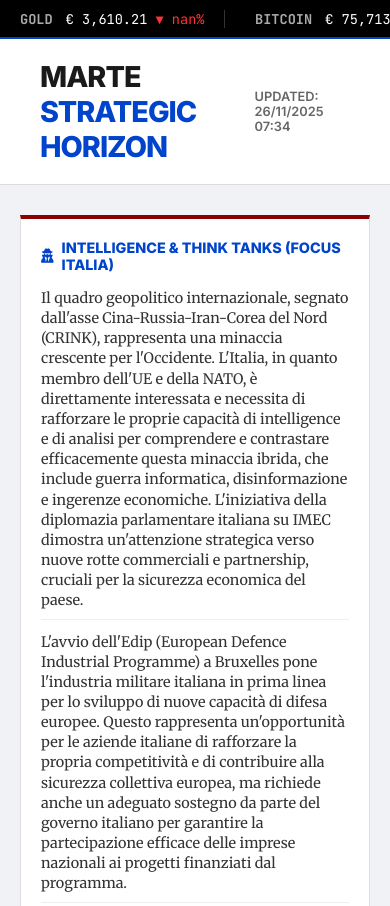
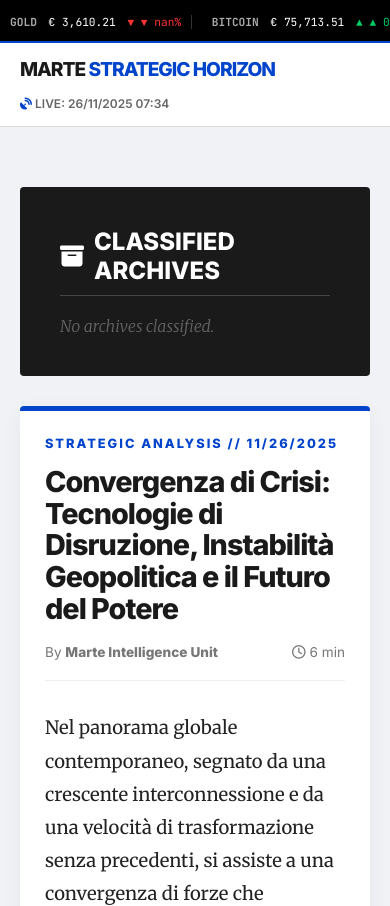
Before and after one commit to guglielmobrancato/il-sottobosco, a plain HTML site: page index.html in a window 390 px wide. Shown: the top 906 px of the page. Drawn offline with Linux system fonts and the light colour scheme.

Commit message:
Refactor index.html for enhanced layout and styles
Updated layout, styles, and functionality for improved user experience and mobile optimization.

```diff
--- a/index.html
+++ b/index.html
@@ -15,67 +15,110 @@
             --ticker-bg: #000000;
             --up: #00cc66;
             --down: #ff3333;
+            --border: #ddd;
         }
-        body { margin: 0; font-family: 'Merriweather', serif; background: var(--bg); color: #333; }
+
+        * { box-sizing: border-box; } /* Reset fondamentale per mobile */
+
+        body { margin: 0; font-family: 'Merriweather', serif; background: var(--bg); color: #333; overflow-x: hidden; }
 
         /* --- TICKER BAR --- */
-        .ticker-wrap { background: var(--ticker-bg); color: #fff; padding: 8px 0; font-family: 'JetBrains Mono', monospace; overflow: hidden; white-space: nowrap; border-bottom: 2px solid var(--accent); }
-        .ticker-item { display: inline-block; padding: 0 20px; font-size: 0.85rem; border-right: 1px solid #333; }
+        .ticker-wrap { background: var(--ticker-bg); color: #fff; padding: 10px 0; font-family: 'JetBrains Mono', monospace; overflow: hidden; white-space: nowrap; border-bottom: 2px solid var(--accent); position: relative; }
+        .ticker-item { display: inline-block; padding: 0 15px; font-size: 0.8rem; border-right: 1px solid #333; }
         .ticker-name { font-weight: bold; color: #aaa; margin-right: 5px; }
         .ticker-val { color: #fff; }
         .trend-up { color: var(--up); }
         .trend-down { color: var(--down); }
 
         /* --- HEADER --- */
-        header { background: var(--paper); padding: 20px 40px; display: flex; justify-content: space-between; align-items: center; border-bottom: 1px solid #ddd; }
-        .brand { font-family: 'Inter', sans-serif; font-size: 1.8rem; font-weight: 900; color: var(--dark); text-transform: uppercase; letter-spacing: -1px; }
-        .brand span { color: var(--accent); }
-        .meta { font-family: 'Inter', sans-serif; font-size: 0.8rem; color: #666; text-transform: uppercase; font-weight: 600; }
+        header { background: var(--paper); padding: 15px 20px; display: flex; justify-content: space-between; align-items: center; border-bottom: 1px solid var(--border); flex-wrap: wrap; gap: 10px; }
+        .brand { font-family: 'Inter', sans-serif; font-size: 1.4rem; font-weight: 900; color: var(--dark); text-transform: uppercase; letter-spacing: -1px; line-height: 1.2; }
+        .brand span { color: var(--accent); display: inline-block; }
+        .meta { font-family: 'Inter', sans-serif; font-size: 0.75rem; color: #666; text-transform: uppercase; font-weight: 600; text-align: right; }
 
         /* --- LAYOUT --- */
-        .container { max-width: 1400px; margin: 30px auto; display: grid; grid-template-columns: 350px 1fr; gap: 40px; padding: 0 20px; }
+        .container {
+            max-width: 1400px;
+            margin: 30px auto;
+            display: grid;
+            grid-template-columns: 350px 1fr; /* Desktop default */
+            gap: 40px;
+            padding: 0 20px;
+        }
 
         /* --- SIDEBAR (SEZIONI VERTICALI) --- */
-        .sidebar { display: flex; flex-direction: column; gap: 20px; }
+        .sidebar { display: flex; flex-direction: column; gap: 20px; order: 1; /* Desktop order */ }
 
-        .sector-card { background: var(--paper); border: 1px solid #ddd; padding: 20px; border-top: 4px solid var(--dark); }
-        .sector-title { font-family: 'Inter', sans-serif; font-size: 0.9rem; font-weight: 800; text-transform: uppercase; margin-bottom: 15px; color: var(--accent); display: flex; align-items: center; gap: 8px; }
+        .sector-card { background: var(--paper); border: 1px solid var(--border); padding: 20px; border-top: 4px solid var(--dark); border-radius: 4px; }
+        .sector-title { font-family: 'Inter', sans-serif; font-size: 0.85rem; font-weight: 800; text-transform: uppercase; margin-bottom: 15px; color: var(--accent); display: flex; align-items: center; gap: 8px; }
         .sector-list { list-style: none; padding: 0; margin: 0; }
-        .sector-list li { margin-bottom: 12px; font-size: 0.9rem; line-height: 1.4; border-bottom: 1px solid #eee; padding-bottom: 8px; }
+        .sector-list li { margin-bottom: 12px; font-size: 0.9rem; line-height: 1.4; border-bottom: 1px solid #f4f4f4; padding-bottom: 8px; }
         .sector-list li:last-child { border: none; }
 
-        /* Stili specifici per card */
-        .card-intel { border-top-color: #8b0000; } /* Rosso Intelligence */
-        .card-science { border-top-color: #6600cc; } /* Viola Quantum */
-        .card-cinema { border-top-color: #ff9900; } /* Arancio Cinema */
+        /* Stili card specifiche */
+        .card-intel { border-top-color: #8b0000; }
+        .card-science { border-top-color: #6600cc; }
+        .card-cinema { border-top-color: #ff9900; }
 
         /* --- MAIN (MONOGRAFIA) --- */
-        .main-content { background: var(--paper); padding: 50px; box-shadow: 0 5px 20px rgba(0,0,0,0.05); border-top: 5px solid var(--accent); }
-        .label { font-family: 'Inter', sans-serif; font-size: 0.8rem; font-weight: 700; color: var(--accent); text-transform: uppercase; letter-spacing: 2px; margin-bottom: 10px; display: block; }
-        .mono-title { font-family: 'Inter', sans-serif; font-size: 3rem; margin: 0 0 20px 0; font-weight: 900; line-height: 1.1; letter-spacing: -1px; }
-        .mono-meta { font-family: 'Inter', sans-serif; color: #777; font-size: 0.9rem; margin-bottom: 40px; border-bottom: 1px solid #eee; padding-bottom: 20px; }
+        .main-content {
+            background: var(--paper);
+            padding: 50px;
+            box-shadow: 0 5px 20px rgba(0,0,0,0.05);
+            border-top: 5px solid var(--accent);
+            border-radius: 4px;
+            order: 2; /* Desktop order */
+        }
+        .label { font-family: 'Inter', sans-serif; font-size: 0.8rem; font-weight: 700; color: var(--accent); text-transform: uppercase; letter-spacing: 2px; margin-bottom: 15px; display: block; }
+        .mono-title { font-family: 'Inter', sans-serif; font-size: 2.5rem; margin: 0 0 20px 0; font-weight: 900; line-height: 1.1; letter-spacing: -1px; color: var(--dark); }
+        .mono-meta { font-family: 'Inter', sans-serif; color: #777; font-size: 0.85rem; margin-bottom: 30px; border-bottom: 1px solid #eee; padding-bottom: 20px; display: flex; justify-content: space-between; align-items: center; }
 
-        .article-body { font-size: 1.2rem; line-height: 1.8; color: #222; }
+        .article-body { font-size: 1.15rem; line-height: 1.8; color: #222; }
         .article-body p { margin-bottom: 1.5rem; }
-        .article-body h3 { font-family: 'Inter', sans-serif; margin-top: 2rem; }
+        .article-body h3 { font-family: 'Inter', sans-serif; margin-top: 2.5rem; font-weight: 800; font-size: 1.4rem; }
+        .article-body img { max-width: 100%; height: auto; border-radius: 4px; margin: 20px 0; }
+
+        /* --- ARCHIVIO --- */
+        .archive-section { grid-column: 1 / -1; margin-top: 40px; background: var(--dark); color: #fff; padding: 40px; border-radius: 4px; }
+        .archive-header { font-family: 'Inter', sans-serif; font-size: 1.5rem; font-weight: 900; margin-bottom: 20px; border-bottom: 1px solid #444; padding-bottom: 10px; display: flex; align-items: center; gap: 10px; }
+        .archive-grid { display: grid; grid-template-columns: repeat(auto-fill, minmax(280px, 1fr)); gap: 20px; }
+        .archive-card { background: #222; padding: 20px; border: 1px solid #333; transition: 0.3s; cursor: pointer; border-radius: 4px; }
+        .archive-card:hover { border-color: var(--accent); background: #2a2a2a; transform: translateY(-2px); }
+        .arch-date { font-family: 'JetBrains Mono', monospace; font-size: 0.7rem; color: #888; margin-bottom: 5px; display: block; }
+        .arch-title { font-family: 'Inter', sans-serif; font-weight: 700; font-size: 1rem; color: #fff; line-height: 1.3; }
 
         /* FOOTER */
-        footer { text-align: center; padding: 40px; font-family: 'Inter', sans-serif; font-size: 0.8rem; color: #888; margin-top: 50px; background: #111; }
+        footer { text-align: center; padding: 40px 20px; font-family: 'Inter', sans-serif; font-size: 0.8rem; color: #888; margin-top: 50px; background: #111; border-top: 1px solid #222; }
 
-        @media (max-width: 900px) { .container { grid-template-columns: 1fr; } .mono-title { font-size: 2rem; } }
+        /* --- MOBILE OPTIMIZATION --- */
+        @media (max-width: 900px) {
+            .container {
+                grid-template-columns: 1fr; /* Una sola colonna */
+                gap: 30px;
+                margin: 20px auto;
+            }
+            .sidebar { order: 2; /* Sidebar VA SOTTO l'articolo su mobile */ }
+            .main-content { order: 1; padding: 25px; /* Meno padding laterale */ }
+            .mono-title { font-size: 1.8rem; }
+            .brand { font-size: 1.2rem; }
+            header { flex-direction: column; align-items: flex-start; }
+            .meta { text-align: left; width: 100%; margin-top: 5px; }
+            .ticker-item { font-size: 0.7rem; padding: 0 10px; }
+            .archive-grid { grid-template-columns: 1fr; }
+        }
     </style>
 </head>
 <body>
 
     <div class="ticker-wrap">
         <div id="ticker-container">
-            <span class="ticker-item">LOADING FINANCIAL DATA...</span>
+            <span class="ticker-item">SYSTEM LOADING...</span>
         </div>
     </div>
 
     <header>
         <div class="brand">Marte <span>Strategic Horizon</span></div>
-        <div class="meta" id="update-time">LIVE INTELLIGENCE</div>
+        <div class="meta" id="update-time">INITIALIZING...</div>
     </header>
 
     <div class="container">
@@ -84,50 +127,86 @@
             <div class="sector-card">Loading Intelligence...</div>
         </aside>
 
-        <main class="main-content" id="monograph-container">
-            <h1 class="mono-title">Initializing System...</h1>
+        <main class="main-content">
+            <div id="monograph-container">
+                <h1 class="mono-title">Waiting for Data...</h1>
+            </div>
         </main>
+
+        <section class="archive-section" id="archive-section">
+            <div class="archive-header"><i class="fas fa-archive"></i> CLASSIFIED ARCHIVES</div>
+            <div class="archive-grid" id="archive-container">
+                </div>
+        </section>
 
     </div>
 
     <footer>
-        &copy; 2025 Marte Strategic Horizon. Powered by Marte Studios. <br>
+        &copy; 2025 Marte Strategic Horizon. Powered by Marte Studios.<br>
         Global Intelligence • Rome • New York • Tokyo
     </footer>
 
     <script src="data.js"></script>
+
     <script>
+        // Funzione helper per caricare un articolo (Corrente o Archivio)
+        function renderArticle(articleData) {
+            const monoCont = document.getElementById('monograph-container');
+
+            // Animazione fade-out/in
+            monoCont.style.opacity = '0.5';
+
+            setTimeout(() => {
+                monoCont.innerHTML = `
+                    <span class="label">Strategic Analysis // ${articleData.date || 'CURRENT'}</span>
+                    <h1 class="mono-title">${articleData.title}</h1>
+                    <div class="mono-meta">
+                        <span>By <strong>${articleData.author}</strong></span>
+                        <span><i class="far fa-clock"></i> ${articleData.readTime}</span>
+                    </div>
+                    <div class="article-body">${articleData.content}</div>
+                `;
+                monoCont.style.opacity = '1';
+                monoCont.style.transition = 'opacity 0.3s';
+
+                // Scroll in cima all'articolo su mobile
+                document.querySelector('.main-content').scrollIntoView({ behavior: 'smooth' });
+            }, 200);
+        }
+
+        document.addEventListener("DOMContentLoaded", function() {
             if (typeof mshData !== 'undefined') {
 
                 // 1. POPOLA TICKER
                 const tickCont = document.getElementById('ticker-container');
                 if (mshData.ticker && mshData.ticker.length > 0) {
                     tickCont.innerHTML = "";
-                // Duplichiamo i dati per fare scena (o scorrimento in futuro)
-                mshData.ticker.forEach(item => {
+                    // Duplichiamo 4 volte per simulare un loop lungo
+                    const loopData = [...mshData.ticker, ...mshData.ticker, ...mshData.ticker, ...mshData.ticker];
+                    loopData.forEach(item => {
                         const trendClass = item.trend === 'up' ? 'trend-up' : 'trend-down';
+                        const trendIcon = item.trend === 'up' ? '▲' : '▼';
                         tickCont.innerHTML += `
                             <div class="ticker-item">
                                 <span class="ticker-name">${item.name}</span>
                                 <span class="ticker-val">${item.price}</span>
-                            <span class="${trendClass}">${item.change}</span>
+                                <span class="${trendClass}" style="margin-left:5px;">${trendIcon} ${item.change}</span>
                             </div>
                         `;
                     });
                 }
 
-            // 2. POPOLA SEZIONI LATERALI
+                // 2. POPOLA SIDEBAR (SEZIONI)
                 const sectCont = document.getElementById('sections-container');
                 if (mshData.sections) {
                     sectCont.innerHTML = "";
                     mshData.sections.forEach(sec => {
-                    // Scegli icona e colore in base al titolo
                         let icon = "fa-layer-group";
                         let extraClass = "";
-                    if(sec.title.includes("Intelligence")) { icon = "fa-user-secret"; extraClass = "card-intel"; }
-                    if(sec.title.includes("Quantum")) { icon = "fa-atom"; extraClass = "card-science"; }
-                    if(sec.title.includes("Cinema")) { icon = "fa-film"; extraClass = "card-cinema"; }
-                    if(sec.title.includes("Sanità")) { icon = "fa-heartbeat"; }
+                        // Logica icone automatica
+                        if(sec.title.includes("Intelligence") || sec.title.includes("Geopolitica")) { icon = "fa-globe-americas"; extraClass = "card-intel"; }
+                        if(sec.title.includes("Quantum") || sec.title.includes("Tech")) { icon = "fa-microchip"; extraClass = "card-science"; }
+                        if(sec.title.includes("Cinema") || sec.title.includes("Media")) { icon = "fa-film"; extraClass = "card-cinema"; }
 
                         let listHtml = sec.items.map(i => `<li>${i}</li>`).join('');
 
@@ -140,23 +219,42 @@
                     });
                 }
 
-            // 3. POPOLA MONOGRAFIA
-            const monoCont = document.getElementById('monograph-container');
+                // 3. CARICA ARTICOLO PRINCIPALE (Default)
                 if (mshData.monograph) {
-                const m = mshData.monograph;
-                monoCont.innerHTML = `
-                    <span class="label">Daily Strategic Analysis</span>
-                    <h1 class="mono-title">${m.title}</h1>
-                    <div class="mono-meta">By <strong>${m.author}</strong> • Read time: ${m.readTime}</div>
-                    <div class="article-body">${m.content}</div>
-                `;
+                    // Aggiungiamo data corrente se manca
+                    if(!mshData.monograph.date) mshData.monograph.date = new Date().toLocaleDateString();
+                    renderArticle(mshData.monograph);
                 }
 
-            // Data aggiornamento
+                // 4. POPOLA ARCHIVIO
+                const archCont = document.getElementById('archive-container');
+                // Controlliamo se esiste l'array archive in mshData
+                if (mshData.archive && mshData.archive.length > 0) {
+                    archCont.innerHTML = "";
+                    mshData.archive.forEach((item, index) => {
+                        // Creiamo un elemento cliccabile
+                        const card = document.createElement('div');
+                        card.className = 'archive-card';
+                        card.innerHTML = `
+                            <span class="arch-date">${item.date}</span>
+                            <div class="arch-title">${item.title}</div>
+                        `;
+                        // Al click, carica questo articolo nel main
+                        card.onclick = function() {
+                            renderArticle(item);
+                        };
+                        archCont.appendChild(card);
+                    });
+                } else {
+                    archCont.innerHTML = "<div style='color:#666; font-style:italic;'>No archives classified.</div>";
+                }
+
+                // 5. META INFO
                 if (mshData.last_update) {
-                document.getElementById('update-time').innerText = "UPDATED: " + mshData.last_update;
+                    document.getElementById('update-time').innerHTML = '<i class="fas fa-satellite-dish" style="color:var(--accent)"></i> LIVE: ' + mshData.last_update;
                 }
             }
+        });
     </script>
 </body>
 </html>
```
Lines whose indentation alone changed are shown as unchanged.
